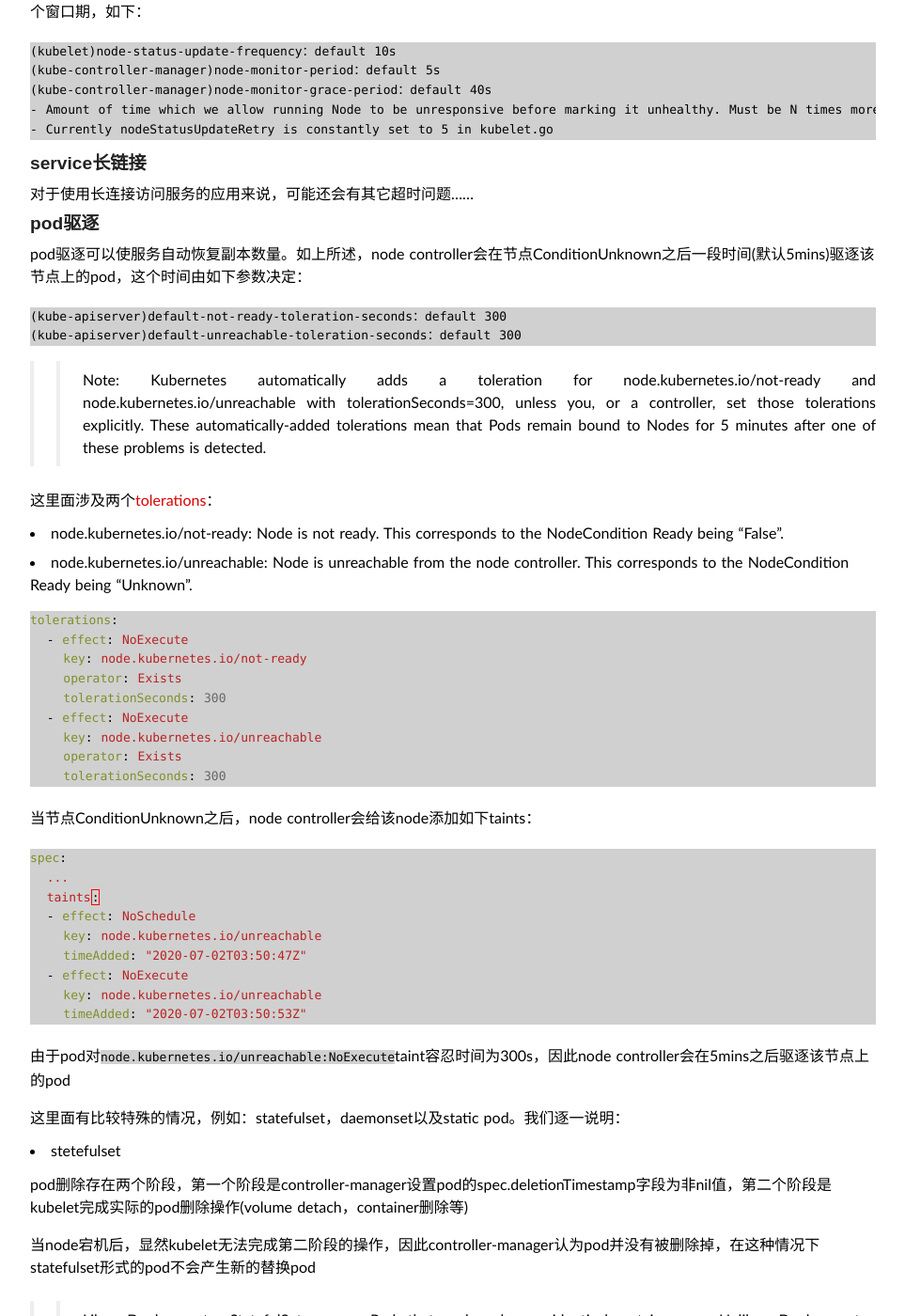
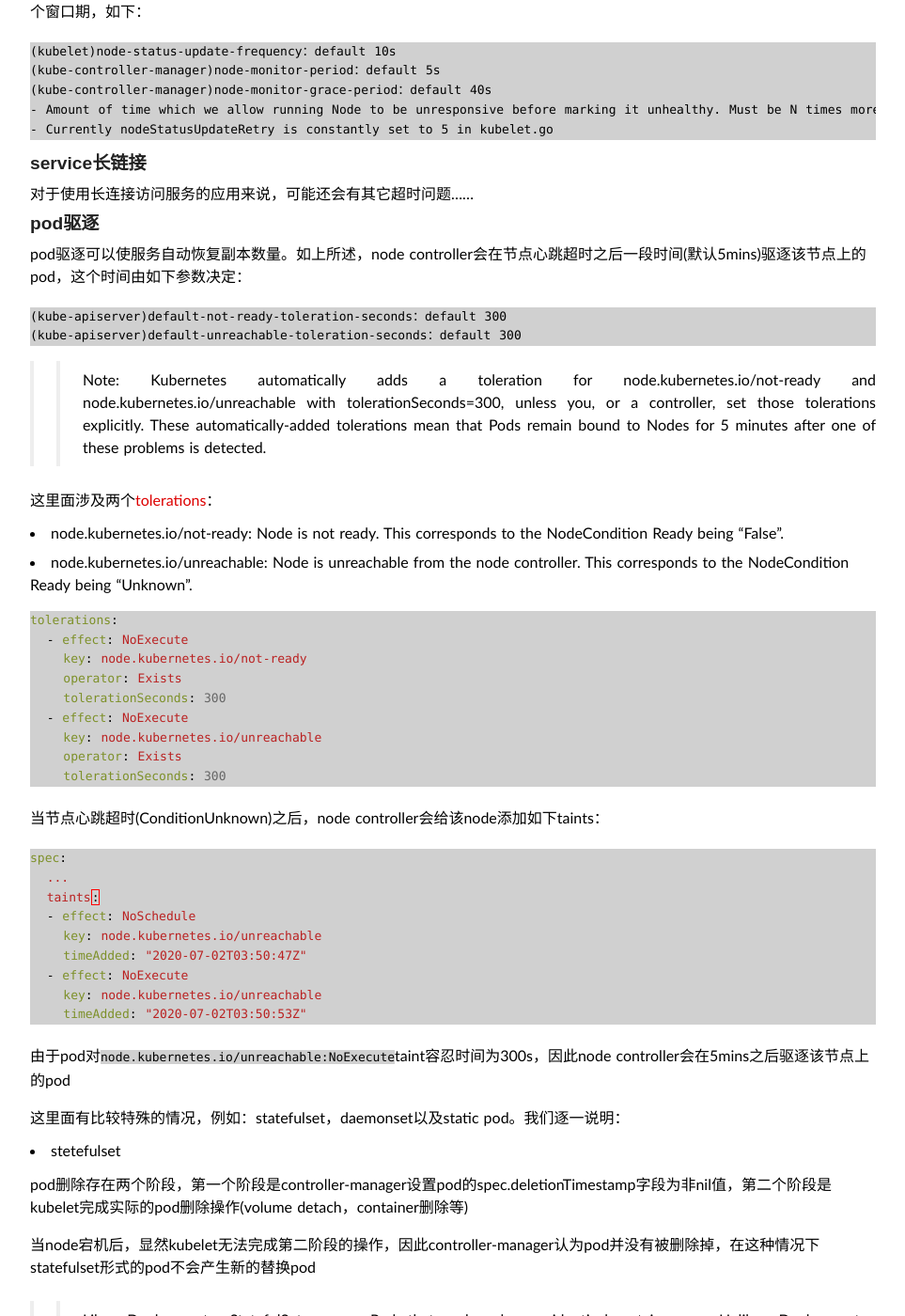
Before and after one commit to duyanghao/duyanghao.github.io, a Jekyll site: the page built from _posts/2020-6-2-kubernetes-ha.md, in a window 1280 px wide and 1400 px high, scrolled down 2303 px. Shown: the whole window at 94% size, without its empty margins (158-1121 px from the left). Built offline with Jekyll 4.4.1, drawn with Linux system fonts in a browser that asks for light colours; some web fonts are replaced; comment, search, counter and statistics services are not loaded.

Commit message:
add kubernetes-ha
Signed-off-by: duyanghao <1294057873@qq.com>

````diff
--- a/_posts/2020-6-2-kubernetes-ha.md
+++ b/_posts/2020-6-2-kubernetes-ha.md
@@ -73,7 +73,7 @@
 
 ### pod驱逐
 
-pod驱逐可以使服务自动恢复副本数量。如上所述，node controller会在节点ConditionUnknown之后一段时间(默认5mins)驱逐该节点上的pod，这个时间由如下参数决定：
+pod驱逐可以使服务自动恢复副本数量。如上所述，node controller会在节点心跳超时之后一段时间(默认5mins)驱逐该节点上的pod，这个时间由如下参数决定：
 
 ```
 (kube-apiserver)default-not-ready-toleration-seconds：default 300
@@ -99,7 +99,7 @@
     tolerationSeconds: 300
 ```
 
-当节点ConditionUnknown之后，node controller会给该node添加如下taints：
+当节点心跳超时(ConditionUnknown)之后，node controller会给该node添加如下taints：
 
 ```yaml
 spec:
````
